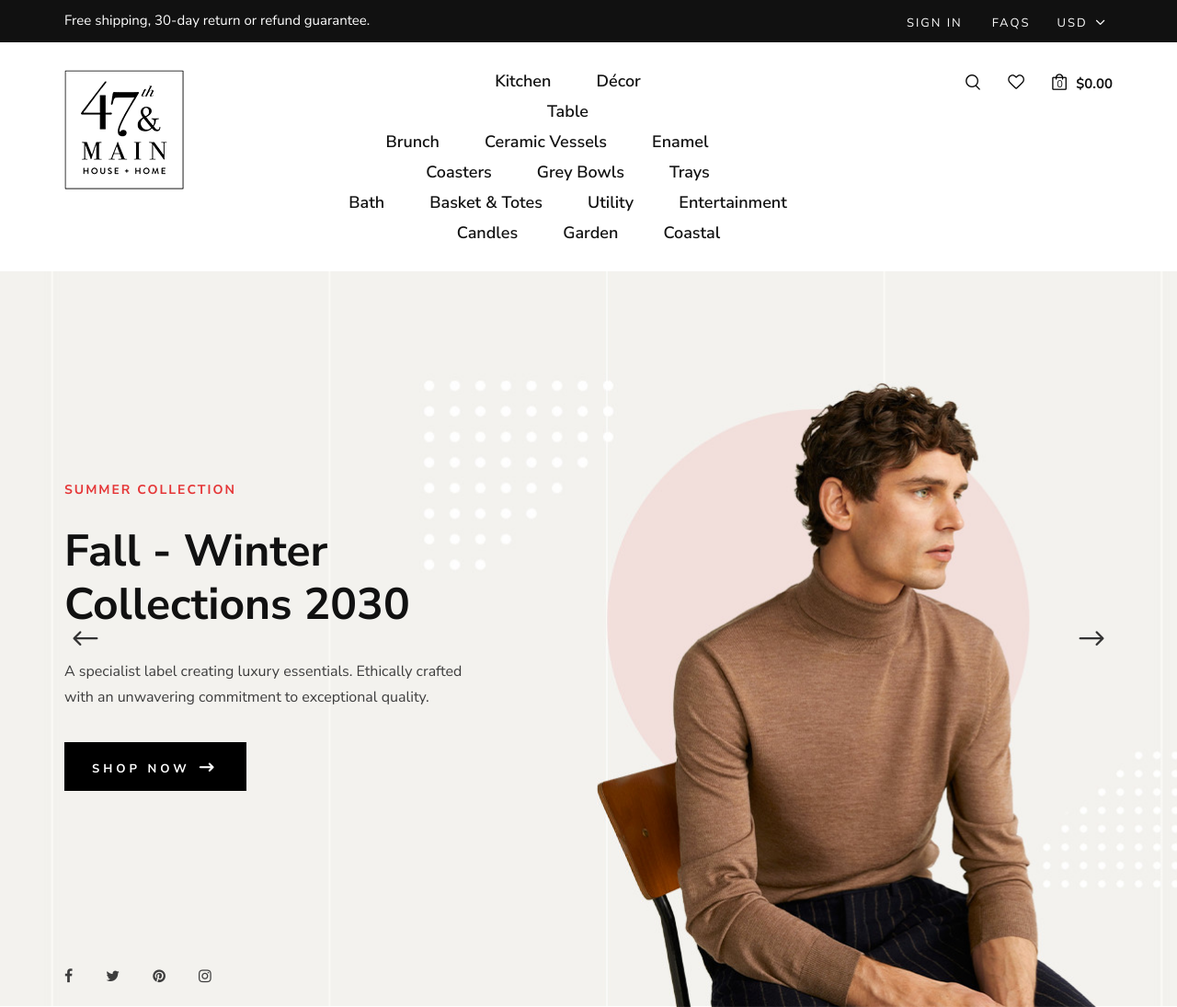
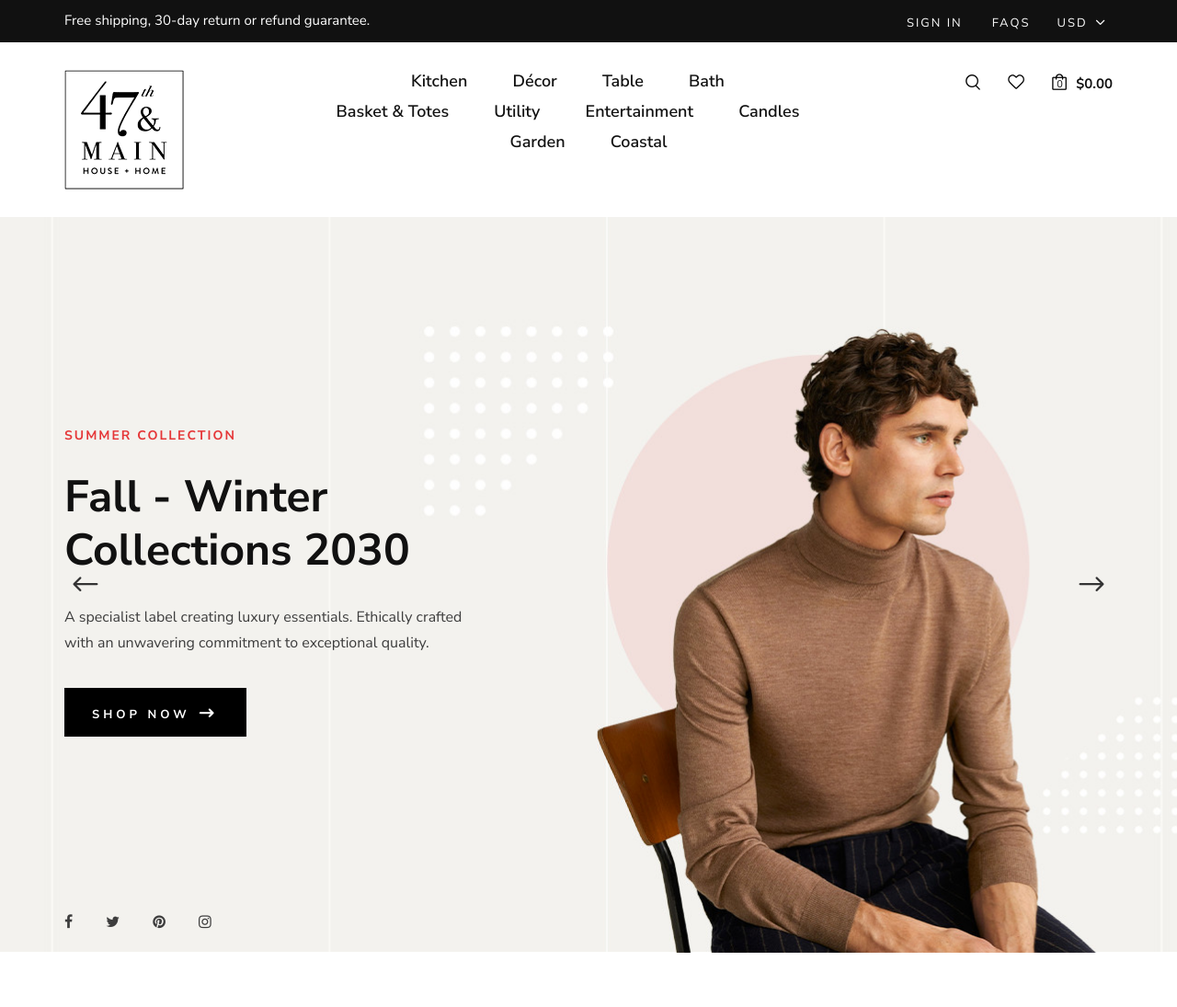
Before and after one commit to anjanbhattrai/47thmain, a plain HTML site: page index.html in a window 1280 px wide. Shown: the top 1095 px of the page at 92% size. Drawn offline with nearby package versions, Linux system fonts and the light colour scheme.

Commit message:
cleaning

```diff
--- a/index.html
+++ b/index.html
@@ -647,7 +647,7 @@
                                 <a href="category.jsp?path=-1|11578623|11578643&amp;id=11586796">
                                     Table
                                 </a>
-                                <ul>
+                                <ul class="dropdown">
                                     <li>
                                         <a href="category.jsp?path=-1|11578623|11578643|11586796&amp;id=11586867">
                                             Brunch
```
